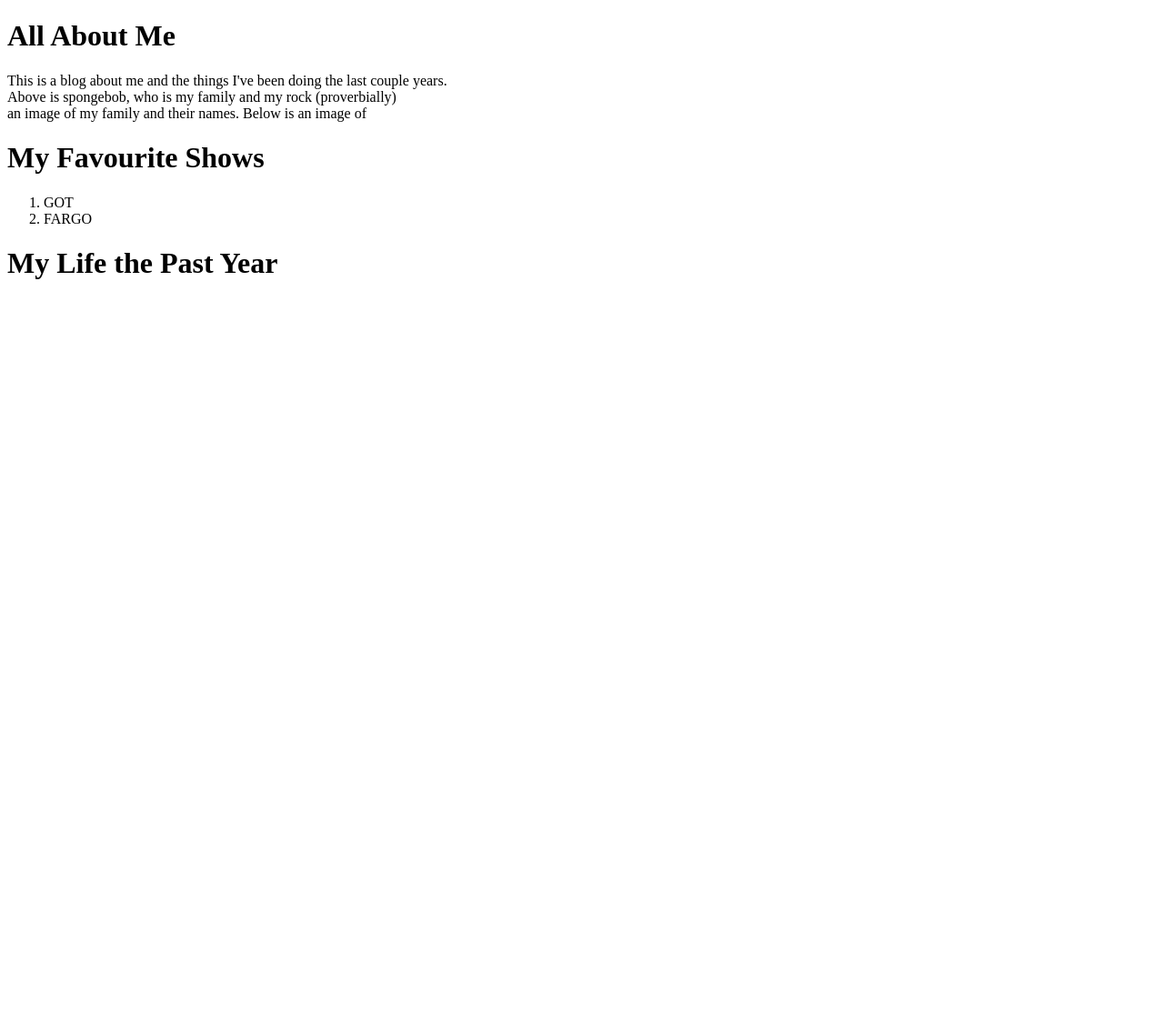
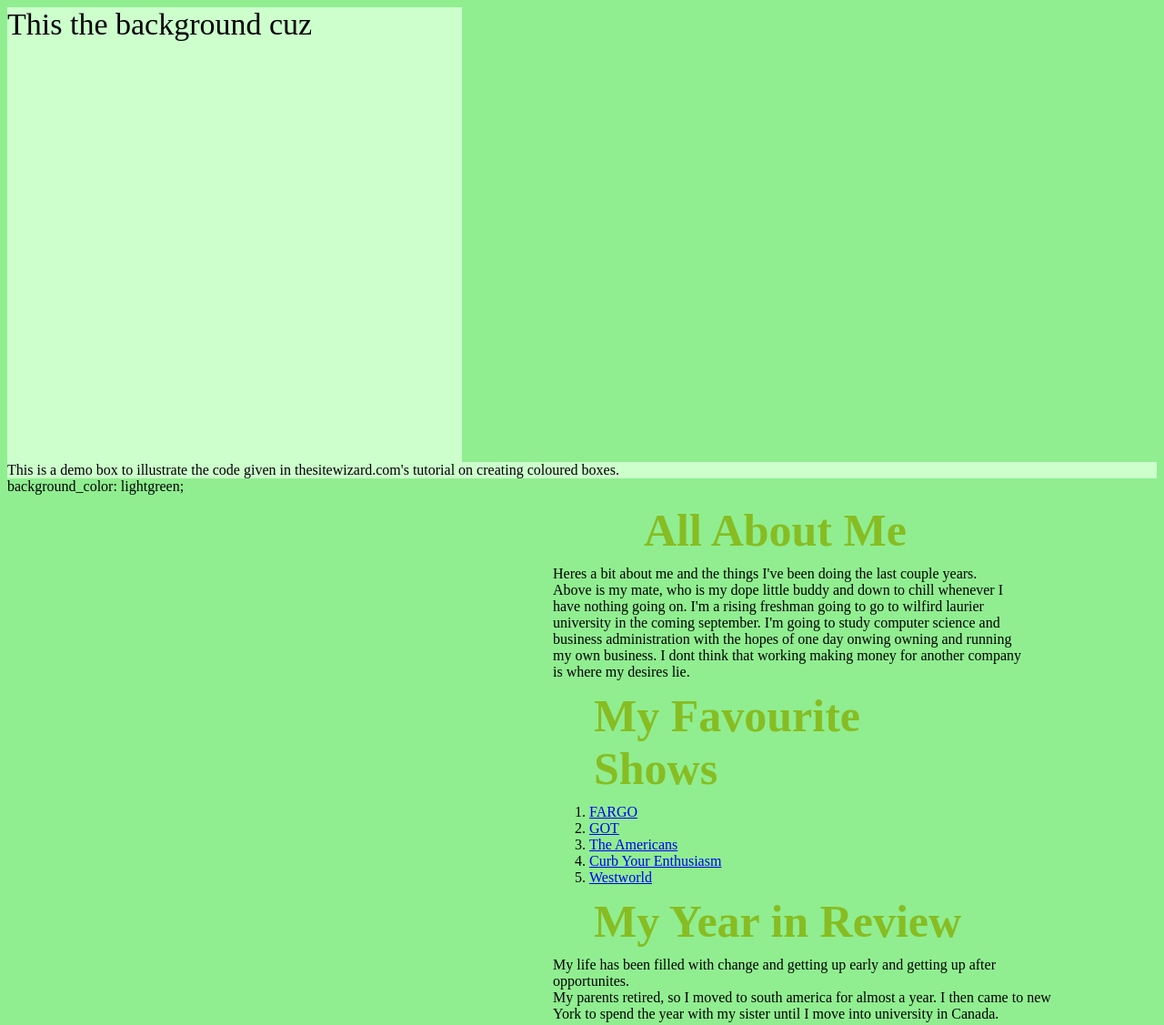
Before and after one commit to ObiTracks/blogosaurus, a plain HTML site: page index.html in a window 1280 px wide. Shown: the whole page at 91% size. Before the commit the page ends 800 px from the top, so only its background shows below. Drawn offline with Linux system fonts and the light colour scheme.

Commit message:
Original html and css files I forgot to push at first

```diff
--- a/index.css
+++ b/index.css
@@ -0,0 +1,55 @@
+h1 {
+  color: #87bd22;
+  font-size: 50px;
+  font:
+}
+
+body {
+  background-color: lightgreen;
+  font-size: 17
+}
+
+p {
+  margin-block-start: 10px;
+  margin-block-end: 10px;
+  margin-inline-start: 600px;
+  margin-inline-end: 100px;
+}
+
+ol {
+  margin-block-start: 10px;
+  margin-block-end: 10px;
+  margin-inline-start: 600px;
+  margin-inline-end: 100px;
+}
+
+#backgrounddiv {
+  background-color: #cfc ;
+  width: 500px;
+  height: 500px;
+  font-size: 34px;
+}
+#demobox {
+  background-color: #cfc ;
+}
+
+#aboutme {
+    margin-block-start: 10px;
+    margin-block-end: 10px;
+    margin-inline-start: 700px;
+    margin-inline-end: 200px;
+}
+
+#favouriteShows {
+  margin-block-start: 10px;
+  margin-block-end: 10px;
+  margin-inline-start: 645px;
+  margin-inline-end: 200px;
+}
+
+#yearinReview {
+  margin-block-start: 10px;
+  margin-block-end: 10px;
+  margin-inline-start: 645px;
+  margin-inline-end: 200px;
+}
--- a/index.html
+++ b/index.html
@@ -2,22 +2,43 @@
 <html lang="en" dir="ltr">
   <head>
     <meta charset="utf-8">
+
+    <link rel="stylesheet" href="index.css">
+  </head>
+
+  <body id="body">
+
     <title>Blogosaurus Blog About Life</title>
-    <link rel="stylesheet" href="index.css">
-    <h1>All About Me</h1>
-      <p>This is a blog about me and the things I've been doing the last couple years.
-      <br>Above is spongebob, who is my family and my rock (proverbially)
-      <br>an image of my family and their names. Below is an image of
+    <div id="backgrounddiv"> This the background cuz
+    </div>
+    <div id="demobox">This is a demo box to illustrate the code given in
+      thesitewizard.com's tutorial on creating coloured boxes.
+    </div>
+    background_color: lightgreen;
+    <h1 id="aboutme">All About Me</h1>
+      <p>Heres a bit about me and the things I've been doing the last couple years.
+      <br>Above is my mate, who is my dope little buddy and down to chill whenever I
+      <br>have nothing going on. I'm a rising freshman going to go to wilfird laurier
+      <br>university in the coming september. I'm going to study computer science and
+      <br>business administration with the hopes of one day onwing owning and running
+      <br>my own business. I dont think that working making money for another company
+      <br>is where my desires lie.
       </p>
 
-    <h1>My Favourite Shows</h1>
+    <h1 id="favouriteShows">My Favourite Shows</h1>
       <ol>
-        <li>GOT</li>
-        <li>FARGO</li>
+        <li><a href="https://www.amazon.com/Fargo-Season-1/dp/B00JMJQJHI">FARGO</a></li>
+        <li><a href="https://www.amazon.com/Winter-Is-Coming/dp/B007BVOEPI/ref=sr_1_2?keywords=game+of+thrones&qid=1562764697&s=instant-video&sr=1-2">GOT</a></li>
+        <li><a href="https://www.amazon.com/Pilot/dp/B00B8PCLTY/ref=sr_1_1?keywords=the+americans&qid=1562764726&s=instant-video&sr=1-1">The Americans</a></li>
+        <li><a href="https://www.amazon.com/The-Larry-David-Sandwich/dp/B003QF4UOS/ref=sr_1_2?crid=3Q3FQ6PM02G1I&keywords=curb+your+enthusiasm&qid=1562764753&s=instant-video&sprefix=c+urb+your+enthusia%2Cinstant-video%2C127&sr=1-2">Curb Your Enthusiasm</a></li>
+        <li><a href="https://www.amazon.com/The-Original/dp/B01N05UD06/ref=sr_1_1?keywords=westworld&qid=1562764787&s=instant-video&sr=1-1">Westworld</a></li>
       </ol>
-    <h1>My Life the Past Year</h1>
-  </head>
 
-
+    <h1 id="yearinReview">My Year in Review</h1>
+      <p>My life has been filled with change and getting up early and getting up after opportunites.
+      <br>My parents retired, so I moved to south america for almost a year. I then came to new
+      <br>York to spend the year with my sister until I move into university in Canada.
+    </p>
   </body>
+  <script src="index.js"></script>
 </html>
```
